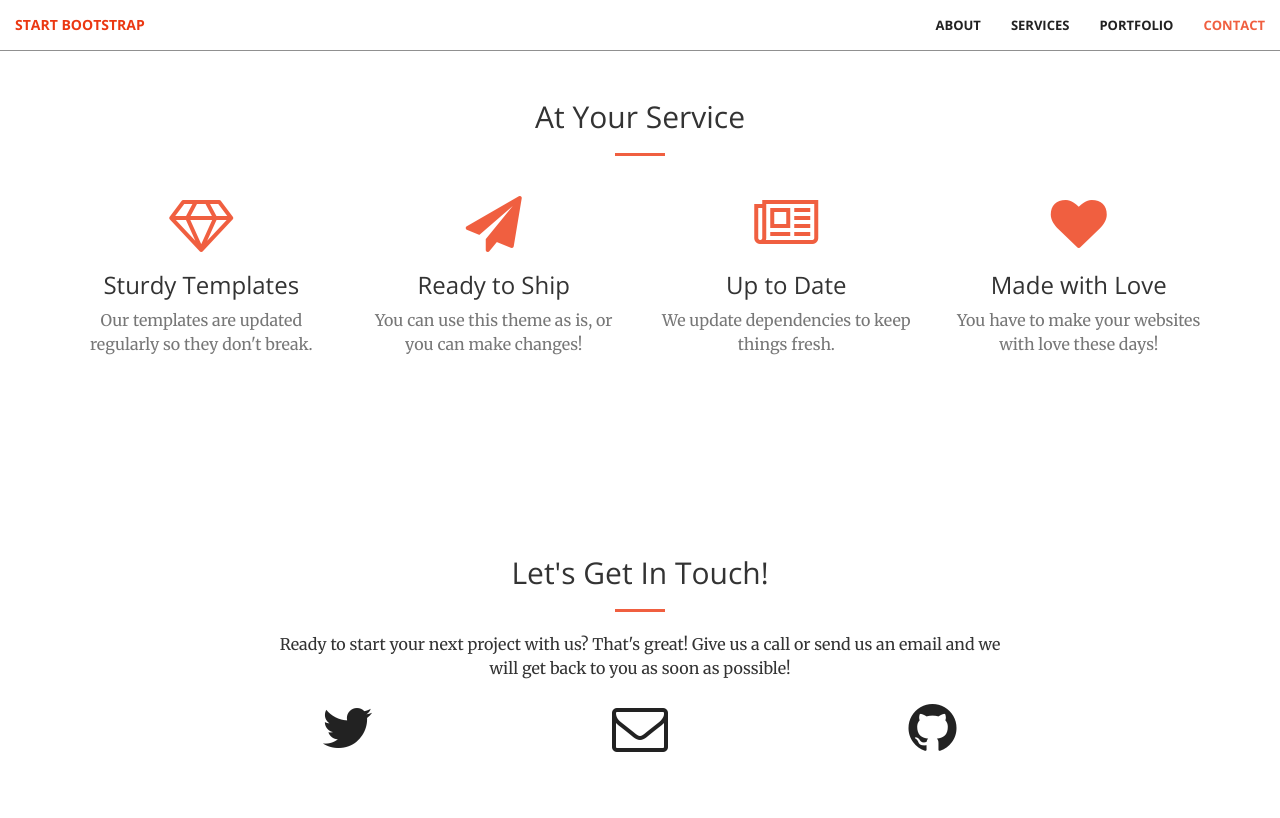
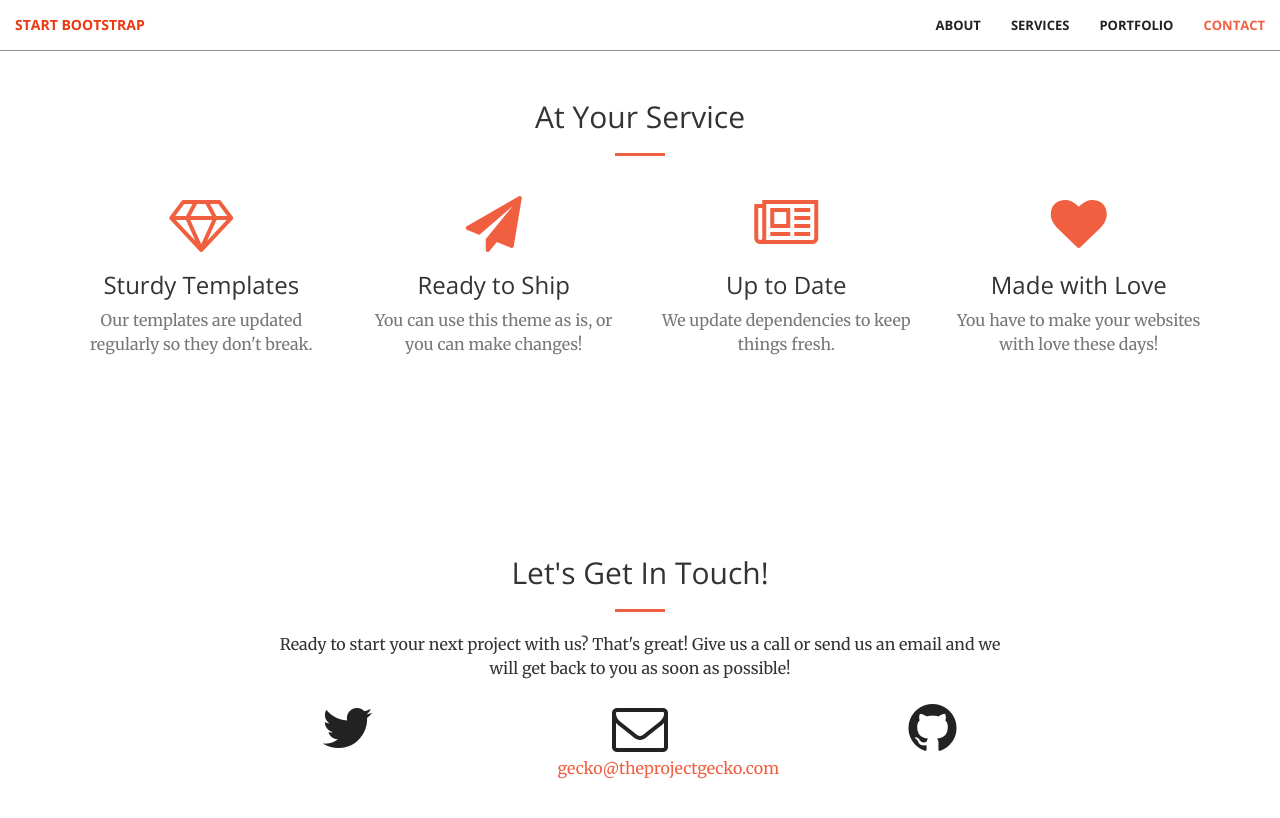
Before and after one commit to teamgecko2022/teamgecko2022, a Jekyll site: the page built from index.html, in a window 1280 px wide and 900 px high, scrolled down 1318 px. Shown: the top 818 px of the window. Built offline with Jekyll 4.4.1, drawn with Linux system fonts in a browser that asks for light colours.

Commit message:
updated title
also email

```diff
--- a/_config.yml
+++ b/_config.yml
@@ -1,6 +1,6 @@
 # Site settings
-title:
-email:
+title: Project GECKO
+email: gecko@theprojectgecko.com
 description: > # this means to ignore newlines until "baseurl:"
 baseurl: "theprojectgecko.com" # the subpath of your site, e.g. /blog/
 url: "theprojectgecko.com" # the base hostname & protocol for your site
```
